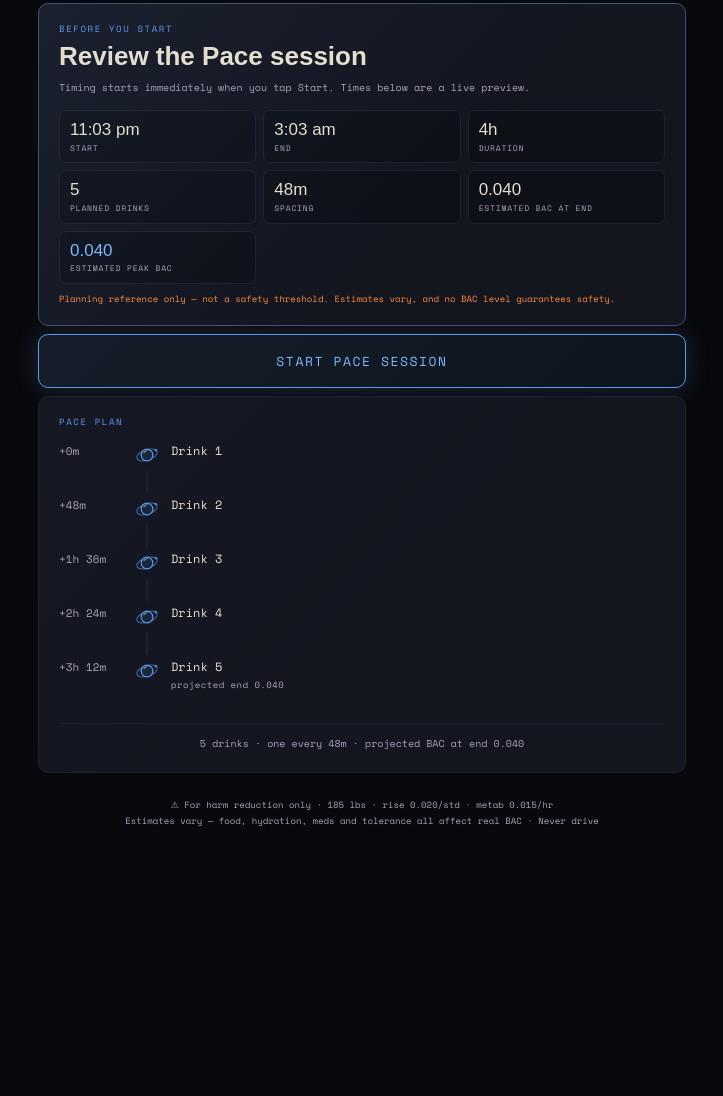
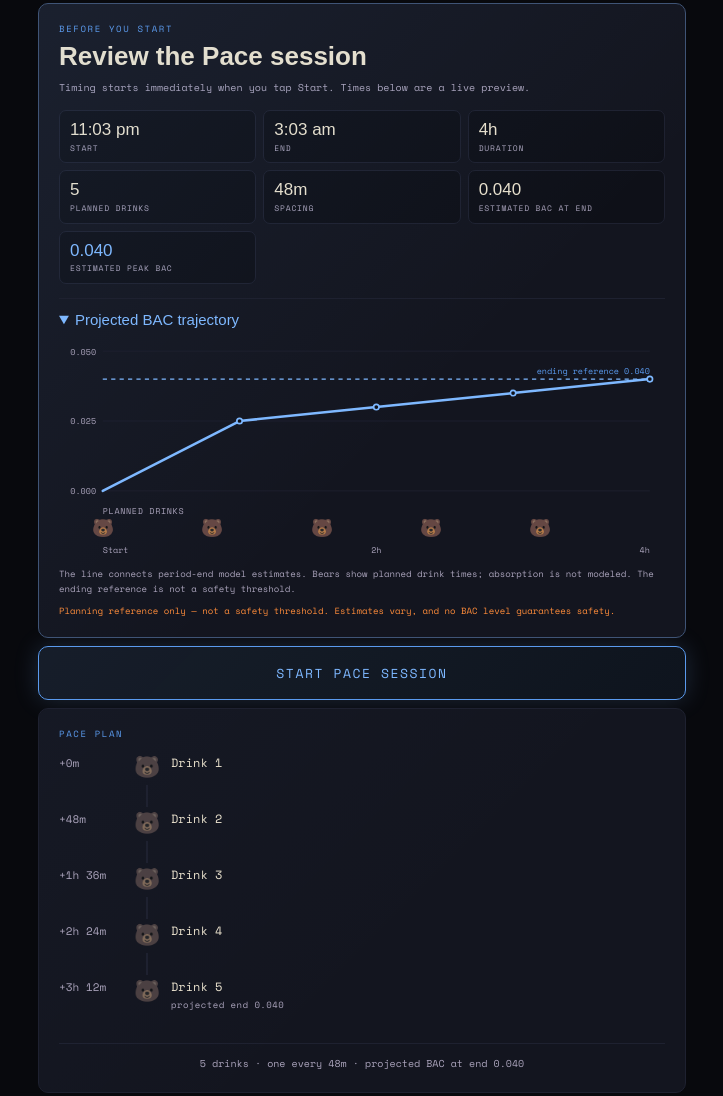
Before and after one commit to seeholmes/Goldilocks, a website: page goldilocks-cruise.html in a window 1280 px wide. Shown: the part 1255-2351 px from the top of the page, without its empty margins (278-1001 px from the left). Before the commit the page ends 2164 px from the top, so only its background shows below. Drawn offline with nearby package versions, Linux system fonts and the light colour scheme; a web font is replaced by a local one.

Commit message:
Add bear markers and BAC trajectories

```diff
--- a/goldilocks-cruise.html
+++ b/goldilocks-cruise.html
@@ -11,6 +11,7 @@
 <link rel="manifest" href="manifest.json?v=20260722-astronaut">
 <link rel="stylesheet" href="goldilocks-icons.css">
 <link rel="stylesheet" href="goldilocks-session-flow.css">
+<link rel="stylesheet" href="goldilocks-trajectory.css">
 <link href="https://fonts.googleapis.com/css2?family=Anybody:wght@200;400;600&family=Space+Mono:wght@400;700&display=swap" rel="stylesheet">
 <script src="goldilocks-theme.js"></script>
 <script>GoldilocksTheme.bootstrap('pace');</script>
@@ -352,6 +353,10 @@
       <div class="review-item"><div class="review-value" id="summaryEnding">—</div><div class="review-label">Estimated BAC at end</div></div>
       <div class="review-item"><div class="review-value" id="summaryPeak">—</div><div class="review-label">Estimated peak BAC</div></div>
     </div>
+    <details class="trajectory-panel" open>
+      <summary>Projected BAC trajectory</summary>
+      <div id="reviewTrajectory"></div>
+    </details>
     <p class="session-caution">Planning reference only — not a safety threshold. Estimates vary, and no BAC level guarantees safety.</p>
   </section>
 
@@ -432,6 +437,7 @@
 <script src="goldilocks-session-flow.js?v=20260721-pace-slots"></script>
 <script src="goldilocks-session-history.js"></script>
 <script src="goldilocks-drink-waypoint.js"></script>
+<script src="goldilocks-trajectory.js"></script>
 <script>
 // ── Profiles ──────────────────────────────────────────────────
 const PROFILES = {
@@ -801,6 +807,16 @@ function renderPreStartReview(result, previewStart, trace) {
   document.getElementById('summaryTotal').textContent = result.n > 0 ? String(result.n) : '0';
   document.getElementById('summarySpacing').textContent = result.n > 1 ? fmtSpacing(result.spacing) : '—';
   document.getElementById('summaryEnding').textContent = result.endpoint.toFixed(3);
+  GoldilocksTrajectory.render(document.getElementById('reviewTrajectory'), {
+    durationMinutes,
+    trace,
+    drinks: drinkSchedule.map(timestamp => ({
+      minute: Math.max(0, Math.min(durationMinutes, (timestamp - previewStart) / 60000)),
+      count: 1,
+    })),
+    target: bacEnd,
+    caption: 'The line connects period-end model estimates. Bears show planned drink times; absorption is not modeled. The ending reference is not a safety threshold.',
+  });
 }
 
 function setSessionFlowState(state) {
@@ -1042,6 +1058,7 @@ function update() {
       document.getElementById('summaryPeak').textContent = '—';
       document.getElementById('scheduleNote').textContent = 'Fix the settings above to create a Pace plan.';
       document.getElementById('timeline').replaceChildren();
+      GoldilocksTrajectory.clear(document.getElementById('reviewTrajectory'));
     }
     return;
   }
--- a/goldilocks-drink-waypoint.js
+++ b/goldilocks-drink-waypoint.js
@@ -8,16 +8,10 @@
   'use strict';
 
   const STATES = new Set(['planned', 'ready', 'logged', 'extra', 'inactive']);
-  const SVG_NS = 'http://www.w3.org/2000/svg';
+  const EMOJI = '🐻';
 
   function normalizeState(state) {
     return STATES.has(state) ? state : 'inactive';
-  }
-
-  function svgElement(documentRef, name, attributes) {
-    const element = documentRef.createElementNS(SVG_NS, name);
-    Object.entries(attributes).forEach(([key, value]) => element.setAttribute(key, value));
-    return element;
   }
 
   function create(documentRef, state = 'inactive') {
@@ -30,19 +24,10 @@
     wrapper.dataset.waypointState = normalized;
     wrapper.setAttribute('aria-hidden', 'true');
 
-    const svg = svgElement(documentRef, 'svg', {
-      class: 'drink-waypoint__svg',
-      viewBox: '0 0 32 32',
-      focusable: 'false',
-    });
-    svg.append(
-      svgElement(documentRef, 'ellipse', { class: 'drink-waypoint__orbit', cx: '16', cy: '16', rx: '13', ry: '6.5', transform: 'rotate(-18 16 16)' }),
-      svgElement(documentRef, 'circle', { class: 'drink-waypoint__planet', cx: '16', cy: '16', r: '7.2' }),
-      svgElement(documentRef, 'path', { class: 'drink-waypoint__shine', d: 'M12.2 13.2A5.4 5.4 0 0 1 16 10.7' }),
-      svgElement(documentRef, 'circle', { class: 'drink-waypoint__moon', cx: '27', cy: '10', r: '1.6' }),
-      svgElement(documentRef, 'path', { class: 'drink-waypoint__check', d: 'm12.7 16.2 2.2 2.2 4.7-5' })
-    );
-    wrapper.appendChild(svg);
+    const emoji = documentRef.createElement('span');
+    emoji.className = 'drink-waypoint__emoji';
+    emoji.textContent = EMOJI;
+    wrapper.appendChild(emoji);
     return wrapper;
   }
 
@@ -54,5 +39,5 @@
     return button;
   }
 
-  return Object.freeze({ STATES, normalizeState, create, decorateButton });
+  return Object.freeze({ EMOJI, STATES, normalizeState, create, decorateButton });
 }));
--- a/goldilocks-icons.css
+++ b/goldilocks-icons.css
@@ -97,69 +97,48 @@
 }
 
 .drink-waypoint {
-  color: var(--muted);
   display: inline-grid;
   flex: 0 0 auto;
-  height: 26px;
+  height: 28px;
   place-items: center;
-  width: 26px;
+  position: relative;
+  transition: filter 160ms ease, opacity 160ms ease, transform 160ms ease;
+  width: 28px;
 }
 
-.drink-waypoint__svg {
+.drink-waypoint__emoji {
   display: block;
-  height: 100%;
-  overflow: visible;
-  width: 100%;
+  font-family: 'Apple Color Emoji', 'Segoe UI Emoji', 'Noto Color Emoji', sans-serif;
+  font-size: 21px;
+  line-height: 1;
 }
 
-.drink-waypoint__orbit {
-  fill: none;
-  opacity: 0.55;
-  stroke: currentColor;
-  stroke-width: 1.4;
+.drink-waypoint::after {
+  border: 2px solid transparent;
+  border-radius: 50%;
+  content: '';
+  inset: 0;
+  opacity: 0;
+  pointer-events: none;
+  position: absolute;
+  transition: border-color 160ms ease, opacity 160ms ease;
 }
 
-.drink-waypoint__planet {
-  fill: color-mix(in srgb, currentColor 16%, var(--deep));
-  stroke: currentColor;
-  stroke-width: 1.5;
+.drink-waypoint.is-planned { filter: grayscale(0.28) saturate(0.7); opacity: 0.58; }
+.drink-waypoint.is-ready { filter: drop-shadow(0 0 7px color-mix(in srgb, var(--accent) 70%, transparent)); opacity: 1; }
+.drink-waypoint.is-logged { opacity: 1; }
+.drink-waypoint.is-extra { opacity: 1; }
+.drink-waypoint.is-inactive { filter: grayscale(0.7); opacity: 0.28; }
+.drink-waypoint.is-logged::after { border-color: var(--green); opacity: 1; }
+.drink-waypoint.is-extra::after { border-color: var(--amber); opacity: 1; }
+
+.drink-log-action .drink-waypoint {
+  height: 25px;
+  width: 25px;
 }
 
-.drink-waypoint__shine {
-  fill: none;
-  opacity: 0.62;
-  stroke: color-mix(in srgb, currentColor 34%, white);
-  stroke-linecap: round;
-  stroke-width: 1.4;
-}
-
-.drink-waypoint__moon {
-  fill: currentColor;
-  opacity: 0.75;
-}
-
-.drink-waypoint__check {
-  fill: none;
-  opacity: 0;
-  stroke: var(--deep);
-  stroke-linecap: round;
-  stroke-linejoin: round;
-  stroke-width: 1.8;
-}
-
-.drink-waypoint.is-planned { color: var(--accent2); }
-.drink-waypoint.is-ready { color: var(--accent); }
-.drink-waypoint.is-logged { color: var(--accent); }
-.drink-waypoint.is-extra { color: var(--amber); }
-.drink-waypoint.is-inactive { opacity: 0.42; }
-.drink-waypoint.is-logged .drink-waypoint__planet,
-.drink-waypoint.is-extra .drink-waypoint__planet { fill: currentColor; }
-.drink-waypoint.is-logged .drink-waypoint__check,
-.drink-waypoint.is-extra .drink-waypoint__check { opacity: 1; }
-
-.drink-log-action .drink-waypoint {
-  height: 23px;
-  width: 23px;
+.drink-log-action .drink-waypoint__emoji {
+  font-size: 19px;
 }
 
 .mode-glyph__svg {
--- /dev/null
+++ b/goldilocks-trajectory.css
@@ -0,0 +1,109 @@
+.trajectory-panel {
+  border-top: 1px solid var(--border);
+  margin-top: 14px;
+  padding-top: 12px;
+  position: relative;
+}
+
+.trajectory-panel > summary {
+  color: var(--text);
+  cursor: pointer;
+  font-family: 'Anybody', sans-serif;
+  font-size: 15px;
+  font-weight: 400;
+  list-style-position: inside;
+}
+
+.trajectory-panel[open] > summary {
+  color: var(--accent);
+  margin-bottom: 8px;
+}
+
+.trajectory-panel > summary:focus-visible {
+  outline: 2px solid var(--accent);
+  outline-offset: 3px;
+}
+
+.trajectory-figure {
+  margin: 0;
+}
+
+.trajectory-chart {
+  display: block;
+  height: auto;
+  max-width: 100%;
+  overflow: visible;
+  width: 100%;
+}
+
+.trajectory-grid {
+  stroke: var(--border);
+  stroke-width: 1;
+}
+
+.trajectory-range {
+  fill: var(--accent);
+  opacity: 0.1;
+}
+
+.trajectory-target {
+  stroke: var(--accent);
+  stroke-dasharray: 5 5;
+  stroke-width: 1.5;
+}
+
+.trajectory-line {
+  fill: none;
+  stroke: var(--accent);
+  stroke-linecap: round;
+  stroke-linejoin: round;
+  stroke-width: 3;
+}
+
+.trajectory-point {
+  fill: var(--deep);
+  stroke: var(--accent);
+  stroke-width: 2;
+}
+
+.trajectory-axis-label,
+.trajectory-annotation,
+.trajectory-lane-label,
+.trajectory-count {
+  fill: var(--muted);
+  font-family: 'Space Mono', monospace;
+  font-size: 10px;
+}
+
+.trajectory-annotation,
+.trajectory-count {
+  fill: var(--accent2);
+}
+
+.trajectory-lane-label {
+  letter-spacing: 0.08em;
+  text-transform: uppercase;
+}
+
+.trajectory-bear {
+  font-family: 'Apple Color Emoji', 'Segoe UI Emoji', 'Noto Color Emoji', sans-serif;
+  font-size: 21px;
+  opacity: 0.72;
+}
+
+.trajectory-caption,
+.trajectory-empty {
+  color: var(--muted);
+  font-size: 9px;
+  line-height: 1.6;
+  margin-top: 4px;
+}
+
+@media (max-width: 480px) {
+  .trajectory-panel > summary { font-size: 14px; }
+  .trajectory-axis-label,
+  .trajectory-annotation,
+  .trajectory-lane-label,
+  .trajectory-count { font-size: 16px; }
+  .trajectory-bear { font-size: 31px; }
+}
--- /dev/null
+++ b/goldilocks-trajectory.js
@@ -0,0 +1,211 @@
+(function initGoldilocksTrajectory(root, factory) {
+  'use strict';
+
+  const trajectory = factory();
+  if (typeof module === 'object' && module.exports) module.exports = trajectory;
+  else root.GoldilocksTrajectory = trajectory;
+}(typeof globalThis !== 'undefined' ? globalThis : this, function buildGoldilocksTrajectory() {
+  'use strict';
+
+  const SVG_NS = 'http://www.w3.org/2000/svg';
+
+  function finiteNonNegative(value, name) {
+    const number = Number(value);
+    if (!Number.isFinite(number) || number < 0) throw new RangeError(`${name} must be a finite non-negative number`);
+    return number;
+  }
+
+  function buildModel(options = {}) {
+    const durationMinutes = Number(options.durationMinutes);
+    if (!Number.isFinite(durationMinutes) || durationMinutes <= 0) {
+      throw new RangeError('durationMinutes must be a finite positive number');
+    }
+
+    if (!Array.isArray(options.trace) || options.trace.length !== Math.ceil(durationMinutes / 60)) {
+      throw new RangeError('trace must contain one period-end BAC value per duration bucket');
+    }
+
+    const startBac = finiteNonNegative(options.startBac ?? 0, 'startBac');
+    const trace = options.trace.map((value, index) => finiteNonNegative(value, `trace[${index}]`));
+    const points = [{ minute: 0, bac: startBac }];
+    trace.forEach((bac, index) => points.push({
+      minute: Math.min(durationMinutes, (index + 1) * 60),
+      bac,
+    }));
+
+    const drinks = (Array.isArray(options.drinks) ? options.drinks : []).map((drink, index) => {
+      const minute = finiteNonNegative(drink?.minute, `drinks[${index}].minute`);
+      const count = Number(drink?.count ?? 1);
+      if (minute > durationMinutes || !Number.isInteger(count) || count <= 0) {
+        throw new RangeError(`drinks[${index}] must be inside the session with a positive integer count`);
+      }
+      return { minute, count };
+    }).sort((left, right) => left.minute - right.minute);
+
+    let range = null;
+    if (options.range) {
+      const low = finiteNonNegative(options.range.low, 'range.low');
+      const high = finiteNonNegative(options.range.high, 'range.high');
+      if (low > high) throw new RangeError('range.low must not exceed range.high');
+      range = { low, high };
+    }
+
+    const target = options.target === undefined || options.target === null
+      ? null
+      : finiteNonNegative(options.target, 'target');
+
+    return {
+      durationMinutes,
+      points,
+      drinks,
+      range,
+      target,
+      caption: typeof options.caption === 'string' ? options.caption.trim() : '',
+    };
+  }
+
+  function formatMinutes(minutes) {
+    if (minutes === 0) return 'Start';
+    const wholeHours = Math.floor(minutes / 60);
+    const remainder = Math.round(minutes % 60);
+    if (!remainder) return `${wholeHours}h`;
+    return wholeHours ? `${wholeHours}h ${remainder}m` : `${remainder}m`;
+  }
+
+  function svgElement(documentRef, name, attributes = {}, text = '') {
+    const element = documentRef.createElementNS(SVG_NS, name);
+    Object.entries(attributes).forEach(([key, value]) => element.setAttribute(key, String(value)));
+    if (text) element.textContent = text;
+    return element;
+  }
+
+  function collapseMarkers(drinks, durationMinutes, plotWidth) {
+    const minimumGapMinutes = durationMinutes * 28 / plotWidth;
+    return drinks.reduce((groups, drink) => {
+      const previous = groups.at(-1);
+      if (previous && drink.minute - previous.minute < minimumGapMinutes) {
+        const combinedCount = previous.count + drink.count;
+        previous.minute = (previous.minute * previous.count + drink.minute * drink.count) / combinedCount;
+        previous.count = combinedCount;
+      } else {
+        groups.push({ ...drink });
+      }
+      return groups;
+    }, []);
+  }
+
+  function clear(container, message = '') {
+    if (!container || typeof container.replaceChildren !== 'function') return;
+    container.replaceChildren();
+    if (!message) return;
+    const paragraph = container.ownerDocument.createElement('p');
+    paragraph.className = 'trajectory-empty';
+    paragraph.textContent = message;
+    container.appendChild(paragraph);
+  }
+
+  function render(container, options) {
+    if (!container || !container.ownerDocument) throw new TypeError('container must be a DOM element');
+    const model = buildModel(options);
+    const documentRef = container.ownerDocument;
+    const width = 720;
+    const height = 270;
+    const left = 52;
+    const right = 18;
+    const top = 18;
+    const plotBottom = 184;
+    const plotWidth = width - left - right;
+    const plotHeight = plotBottom - top;
+    const values = model.points.map(point => point.bac);
+    if (model.range) values.push(model.range.high);
+    if (model.target !== null) values.push(model.target);
+    const highest = Math.max(0.04, ...values);
+    const scaleMax = Math.max(0.04, Math.ceil(highest * 1.15 * 100) / 100);
+    const x = minute => left + (minute / model.durationMinutes) * plotWidth;
+    const y = bac => top + (1 - Math.min(scaleMax, bac) / scaleMax) * plotHeight;
+
+    const figure = documentRef.createElement('figure');
+    figure.className = 'trajectory-figure';
+    const svg = svgElement(documentRef, 'svg', {
+      class: 'trajectory-chart',
+      viewBox: `0 0 ${width} ${height}`,
+      role: 'img',
+      'aria-label': `Projected BAC trajectory over ${formatMinutes(model.durationMinutes)}. Peak period-end estimate ${Math.max(...model.points.map(point => point.bac)).toFixed(3)} with ${model.drinks.reduce((sum, drink) => sum + drink.count, 0)} planned drinks.`,
+    });
+
+    if (model.range) {
+      const bandTop = y(model.range.high);
+      const bandBottom = y(model.range.low);
+      svg.appendChild(svgElement(documentRef, 'rect', {
+        class: 'trajectory-range',
+        x: left,
+        y: bandTop,
+        width: plotWidth,
+        height: Math.max(1, bandBottom - bandTop),
+        rx: 5,
+      }));
+      svg.appendChild(svgElement(documentRef, 'text', {
+        class: 'trajectory-annotation', x: width - right, y: Math.max(top + 12, bandTop + 13), 'text-anchor': 'end',
+      }, 'selected range'));
+    }
+
+    if (model.target !== null) {
+      const targetY = y(model.target);
+      svg.appendChild(svgElement(documentRef, 'line', {
+        class: 'trajectory-target', x1: left, x2: width - right, y1: targetY, y2: targetY,
+      }));
+      svg.appendChild(svgElement(documentRef, 'text', {
+        class: 'trajectory-annotation', x: width - right, y: Math.max(top + 12, targetY - 6), 'text-anchor': 'end',
+      }, `ending reference ${model.target.toFixed(3)}`));
+    }
+
+    [0, scaleMax / 2, scaleMax].forEach(value => {
+      const tickY = y(value);
+      svg.appendChild(svgElement(documentRef, 'line', {
+        class: 'trajectory-grid', x1: left, x2: width - right, y1: tickY, y2: tickY,
+      }));
+      svg.appendChild(svgElement(documentRef, 'text', {
+        class: 'trajectory-axis-label', x: left - 8, y: tickY + 4, 'text-anchor': 'end',
+      }, value.toFixed(3)));
+    });
+
+    [0, model.durationMinutes / 2, model.durationMinutes].forEach(minute => {
+      const tickX = x(minute);
+      svg.appendChild(svgElement(documentRef, 'text', {
+        class: 'trajectory-axis-label', x: tickX, y: 258,
+        'text-anchor': minute === 0 ? 'start' : minute === model.durationMinutes ? 'end' : 'middle',
+      }, formatMinutes(minute)));
+    });
+
+    const pathData = model.points.map((point, index) => `${index ? 'L' : 'M'}${x(point.minute).toFixed(2)} ${y(point.bac).toFixed(2)}`).join(' ');
+    svg.appendChild(svgElement(documentRef, 'path', { class: 'trajectory-line', d: pathData }));
+    model.points.slice(1).forEach(point => svg.appendChild(svgElement(documentRef, 'circle', {
+      class: 'trajectory-point', cx: x(point.minute), cy: y(point.bac), r: 3.2,
+    })));
+
+    svg.appendChild(svgElement(documentRef, 'text', {
+      class: 'trajectory-lane-label', x: left, y: 212,
+    }, 'planned drinks'));
+    collapseMarkers(model.drinks, model.durationMinutes, plotWidth).forEach(drink => {
+      const markerX = x(drink.minute);
+      svg.appendChild(svgElement(documentRef, 'text', {
+        class: 'trajectory-bear', x: markerX, y: 235, 'text-anchor': 'middle',
+      }, '🐻'));
+      if (drink.count > 1) {
+        svg.appendChild(svgElement(documentRef, 'text', {
+          class: 'trajectory-count', x: markerX + 13, y: 226,
+        }, `×${drink.count}`));
+      }
+    });
+
+    figure.appendChild(svg);
+    const caption = documentRef.createElement('figcaption');
+    caption.className = 'trajectory-caption';
+    caption.textContent = model.caption || 'The line connects period-end model estimates. Bears mark planned drinks. Absorption is not modeled, and this is not a safety threshold.';
+    figure.appendChild(caption);
+    container.replaceChildren(figure);
+    return model;
+  }
+
+  return Object.freeze({ buildModel, clear, formatMinutes, render });
+}));
--- a/package.json
+++ b/package.json
@@ -3,6 +3,6 @@
   "version": "1.1.0",
   "private": true,
   "scripts": {
-    "test": "node --test tests/goldilocks-core.test.js tests/goldilocks-presets.test.js tests/goldilocks-theme.test.js tests/goldilocks-session-flow.test.js tests/goldilocks-session-state.test.js tests/goldilocks-session-history.test.js tests/goldilocks-drink-waypoint.test.js tests/static-structure.test.js"
+    "test": "node --test tests/goldilocks-core.test.js tests/goldilocks-presets.test.js tests/goldilocks-theme.test.js tests/goldilocks-session-flow.test.js tests/goldilocks-session-state.test.js tests/goldilocks-session-history.test.js tests/goldilocks-drink-waypoint.test.js tests/goldilocks-trajectory.test.js tests/static-structure.test.js"
   }
 }
--- a/tests/static-structure.test.js
+++ b/tests/static-structure.test.js
@@ -450,7 +450,7 @@ test('Mission Control exposes shared local Zone and Pace history', () => {
   }
 });
 
-test('Zone and Pace share the ringed-planet drink control without gamified drink rewards', () => {
+test('Zone and Pace share the native bear drink control without gamified drink rewards', () => {
   const zone = read('goldilocks-zone.html');
   const pace = read('goldilocks-cruise.html');
   for (const html of [zone, pace]) {
@@ -463,6 +463,18 @@ test('Zone and Pace share the ringed-planet drink control without gamified drink
   assert.doesNotMatch(zone, /🍺|orbit-summary|orbit-svg-wrap|orbit-big|peakArc|timeArc/);
   assert.doesNotMatch(pace, /dte-dot|dotPulse/);
   assert.doesNotMatch(`${zone}\n${pace}`, /troph|achievement|streak|reward|confetti/i);
+});
+
+test('Zone and Pace review the plan with the shared period-end trajectory', () => {
+  for (const page of ['goldilocks-zone.html', 'goldilocks-cruise.html']) {
+    const html = read(page);
+    assert.match(html, /<link rel="stylesheet" href="goldilocks-trajectory\.css">/);
+    assert.match(html, /<script src="goldilocks-trajectory\.js"><\/script>/);
+    assert.match(html, /<summary>Projected BAC trajectory<\/summary>/);
+    assert.match(html, /id="reviewTrajectory"/);
+    assert.match(html, /GoldilocksTrajectory\.render\(document\.getElementById\('reviewTrajectory'\)/);
+    assert.match(html, /absorption (?:is|are) not modeled/i);
+  }
 });
 
 test('all pages use the exact original logo artwork in a theme-independent brand stage', () => {
```
Also changed, not shown: goldilocks-zone.html (+18 -0 lines), tests/goldilocks-drink-waypoint.test.js (+23 -0 lines), tests/goldilocks-trajectory.test.js (added, +51 -0 lines), CHANGELOG.md, README.md.
